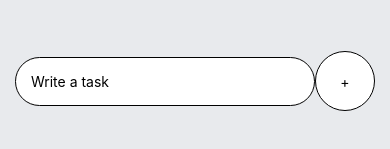
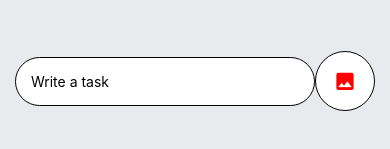
Before and after one commit to rhj7513/Mobile_Project_Final_Exam, a React Native app: screen / in a window 390 px wide. Shown: the part 673-822 px from the top of the page. Built offline with nearby package versions, Linux system fonts and the light colour scheme.

Commit message:
App update
TextInput에 값이 있으면 todolist에 항목 올리고 값이 없으면 갤러리 들어갈 수 있는 버튼 ui만들어줌

```diff
--- a/App.js
+++ b/App.js
@@ -1,5 +1,6 @@
 import React, {useState} from 'react';
 import { KeyboardAvoidingView, StyleSheet, View, Text, TouchableOpacity, Platform, TextInput } from 'react-native';
+import Icon from '@expo/vector-icons/MaterialCommunityIcons';
 
 //항목 보이는 컴포넌트
 import Task from './Components/Task';
@@ -87,7 +88,8 @@ export default function App (){
             <TextInput style={styles.input} placeholder ={'Write a task'}  value ={task}  onChangeText={text => setTask(text)}/>
             <TouchableOpacity onPress={() => handleAddTask()}>
                 <View style={styles.addWrapper}>
-                    <Text style={styles.addText}>+</Text>
+                    {/* <Text style={styles.addText}>+</Text> */}
+                    <Icon name={task ? "send" : "image"} size={23} color={'red'} />
                 </View>
             </TouchableOpacity>
 
```
